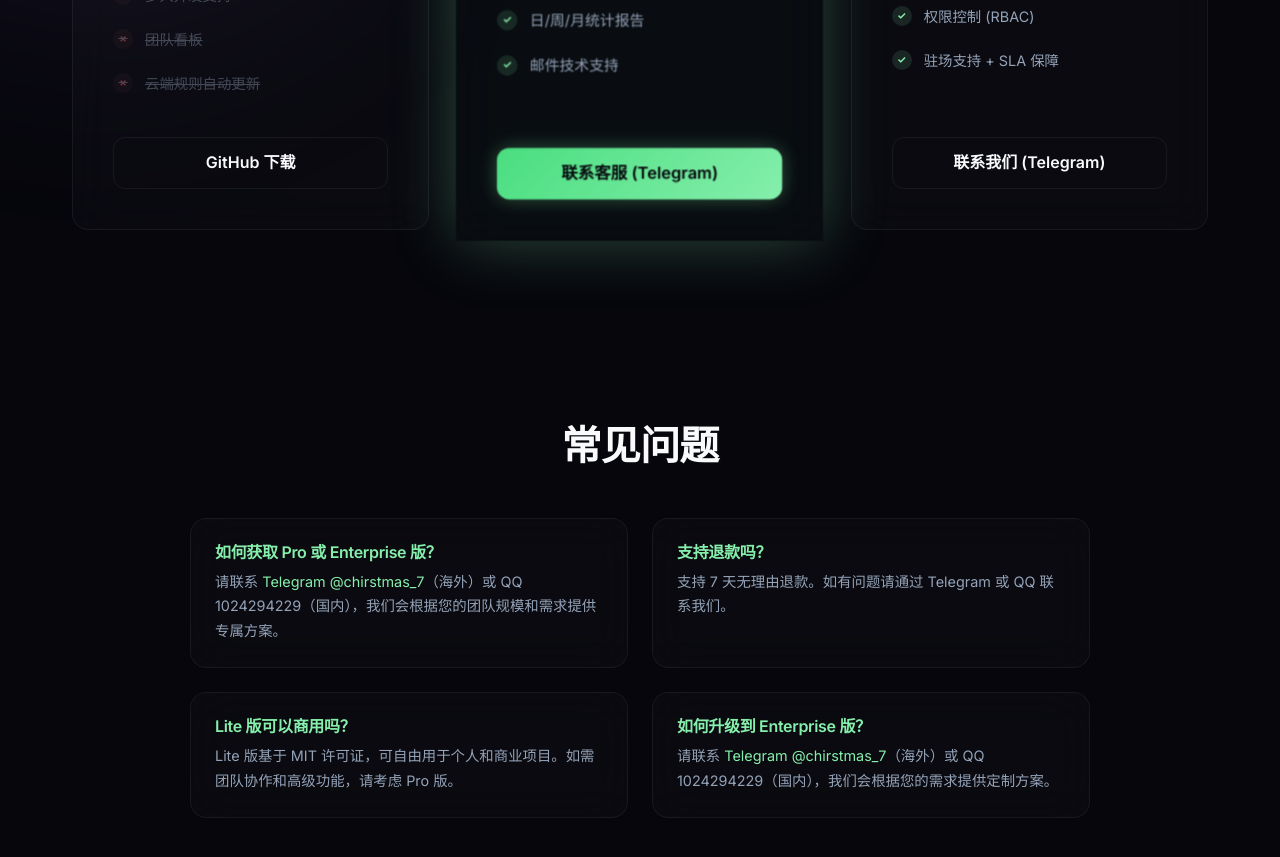
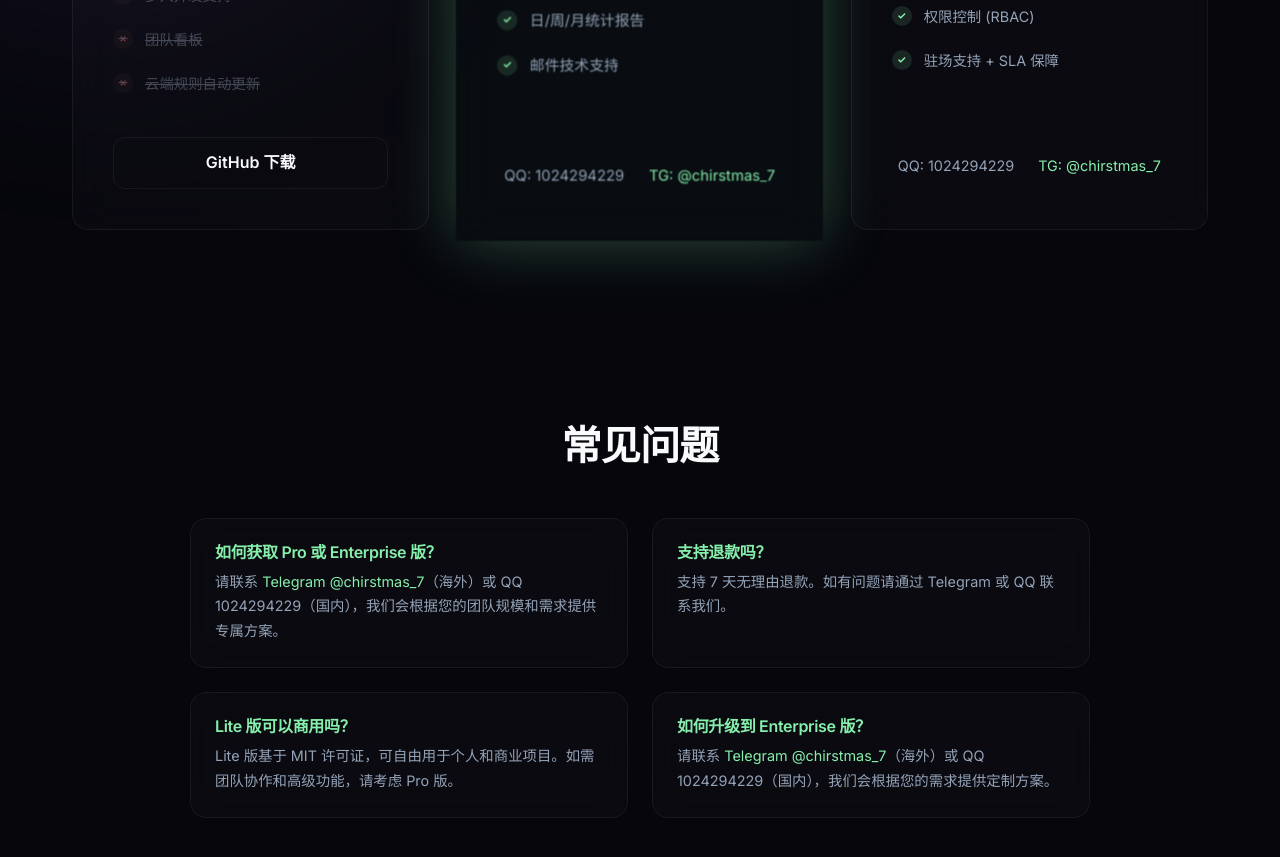
Before and after one commit to gunxueqiu6/ai-privacy-gateway, an Astro site in the folder website-astro/: page /pricing in a window 1280 px wide. Shown: the part 982-1839 px from the top of the page. Built offline with nearby package versions, Linux system fonts and the light colour scheme; Astro itself is replaced by a stand-in of ours; no server answers.

Commit message:
fix: 将定价页 Pro/Enterprise 卡片中的邮箱按钮替换为 QQ+TG 文本联系方式

```diff
--- a/website-astro/src/pages/pricing.astro
+++ b/website-astro/src/pages/pricing.astro
@@ -112,7 +112,10 @@ import Footer from '../components/Footer.astro';
             <span>邮件技术支持</span>
           </li>
         </ul>
-        <a href="https://t.me/chirstmas_7" class="btn btn-primary btn-block">联系客服 (Telegram)</a>
+        <div class="contact-info">
+          <span>QQ: 1024294229</span>
+          <a href="https://t.me/chirstmas_7">TG: @chirstmas_7</a>
+        </div>
       </div>
 
       <!-- Enterprise -->
@@ -154,7 +157,10 @@ import Footer from '../components/Footer.astro';
             <span>驻场支持 + SLA 保障</span>
           </li>
         </ul>
-        <a href="https://t.me/chirstmas_7" class="btn btn-outline btn-block">联系我们 (Telegram)</a>
+        <div class="contact-info">
+          <span>QQ: 1024294229</span>
+          <a href="https://t.me/chirstmas_7">TG: @chirstmas_7</a>
+        </div>
       </div>
     </div>
   </section>
@@ -393,6 +399,23 @@ import Footer from '../components/Footer.astro';
     width: 100%;
   }
 
+  .contact-info {
+    display: flex;
+    justify-content: center;
+    gap: 1.5rem;
+    padding: 0.75rem 0;
+    font-size: 0.9rem;
+    color: var(--text-secondary);
+  }
+
+  .contact-info a {
+    color: var(--primary);
+  }
+
+  .contact-info a:hover {
+    opacity: 0.8;
+  }
+
   /* FAQ */
   .faq-section {
     padding: 6rem 0;
```
